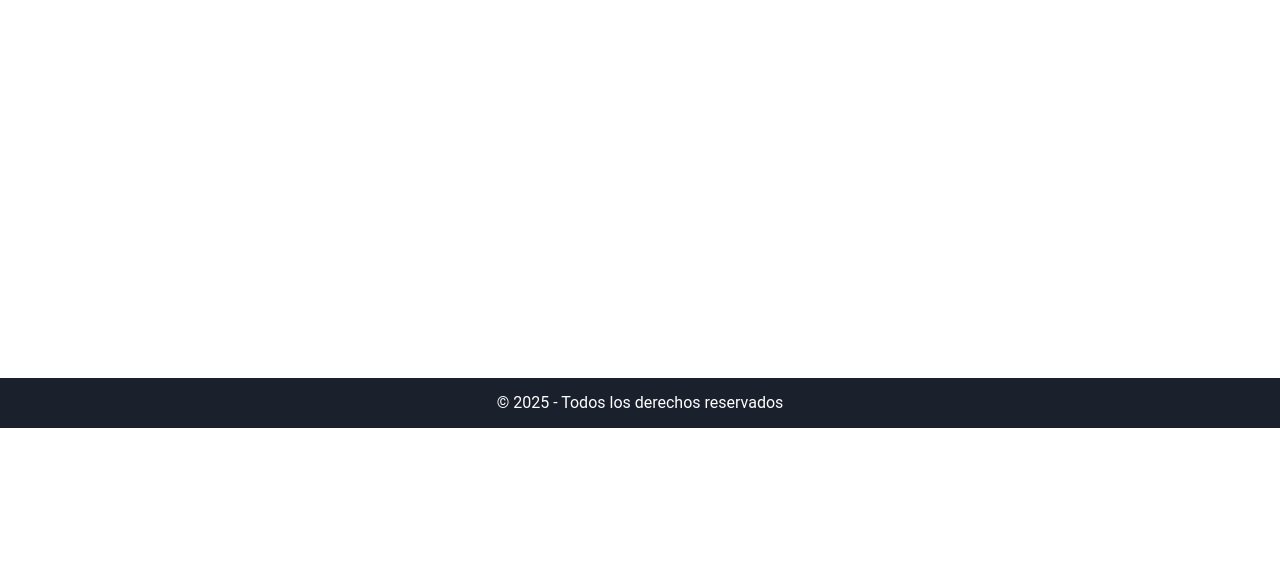
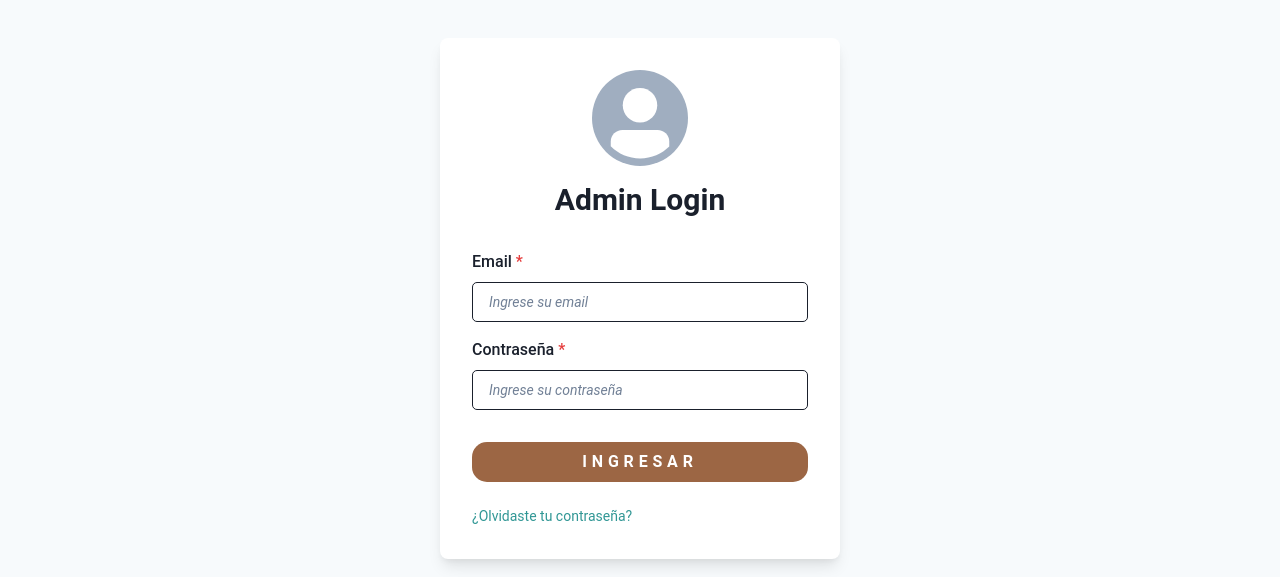
Before and after one commit to No-Country-simulation/C23-64-N-webapp, a React (Vite) app in the folder frontend/: page /adminlogin in a window 1280 px wide. Shown: the part 202-779 px from the top of the page. Built offline with nearby package versions, Linux system fonts and the light colour scheme; no server answers.

Commit message:
Add login view for administrator

```diff
--- a/frontend/src/App.jsx
+++ b/frontend/src/App.jsx
@@ -11,6 +11,7 @@ import Product from "./pages/Product";
 import { ModalProvider } from "./Context/ModalContext";
 import ModalRental from "./components/Modal/ModalRental";
 import { Box } from "@chakra-ui/react";
+import AdminLogin from "./pages/AdminLogin";
 
 function App() {
   return (
@@ -25,6 +26,7 @@ function App() {
               <Route path="/productos" element={<Products />} />
               <Route path="/producto/:id" element={<Product />} />
               <Route path="/category/:id" element={<Category />} />
+              <Route path="/adminlogin" element={<AdminLogin />} />
             </Routes>
           </Box>
           <Footer />
--- /dev/null
+++ b/frontend/src/pages/AdminLogin.jsx
@@ -0,0 +1,78 @@
+import React from "react";
+import {
+  Box,
+  Button,
+  Flex,
+  FormControl,
+  FormLabel,
+  Input,
+  Link,
+  VStack,
+  Avatar,
+  Heading,
+} from "@chakra-ui/react";
+
+const AdminLogin = () => {
+  const handleLogin = () => {
+    // Aca iria la lógica para manejar el inicio de sesión
+    console.log("Iniciar sesión");
+  };
+
+  return (
+    <Flex
+      h="100vh"
+      alignItems="center"
+      justifyContent="center"
+      bg="gray.50"
+    >
+      <Box
+        bg="white"
+        p={8}
+        rounded="lg"
+        shadow="lg"
+        maxW="400px"
+        w="100%"
+      >
+        <VStack spacing={4} align="stretch">
+          <Flex justify="center">
+            <Avatar size="xl" />
+          </Flex>
+          <Heading textAlign="center" size="lg" mb={4}>
+            Admin Login
+          </Heading>
+          <FormControl isRequired>
+            <FormLabel>Email</FormLabel>
+            <Input
+              type="email"
+              placeholder="Ingrese su email"
+              focusBorderColor="teal.400"
+            />
+          </FormControl>
+          <FormControl isRequired>
+            <FormLabel>Contraseña</FormLabel>
+            <Input
+              type="password"
+              placeholder="Ingrese su contraseña"
+              focusBorderColor="teal.400"
+            />
+          </FormControl>
+          <Button
+            colorScheme="teal"
+            onClick={handleLogin}
+            w="100%"
+            mt={4}
+          >
+            Ingresar
+          </Button>
+          <Flex justify="space-between" mt={2}>
+            <Link color="teal.500" fontSize="sm">
+              ¿Olvidaste tu contraseña?
+            </Link>
+          </Flex>
+        </VStack>
+      </Box>
+    </Flex>
+  );
+};
+
+export default AdminLogin;
```
